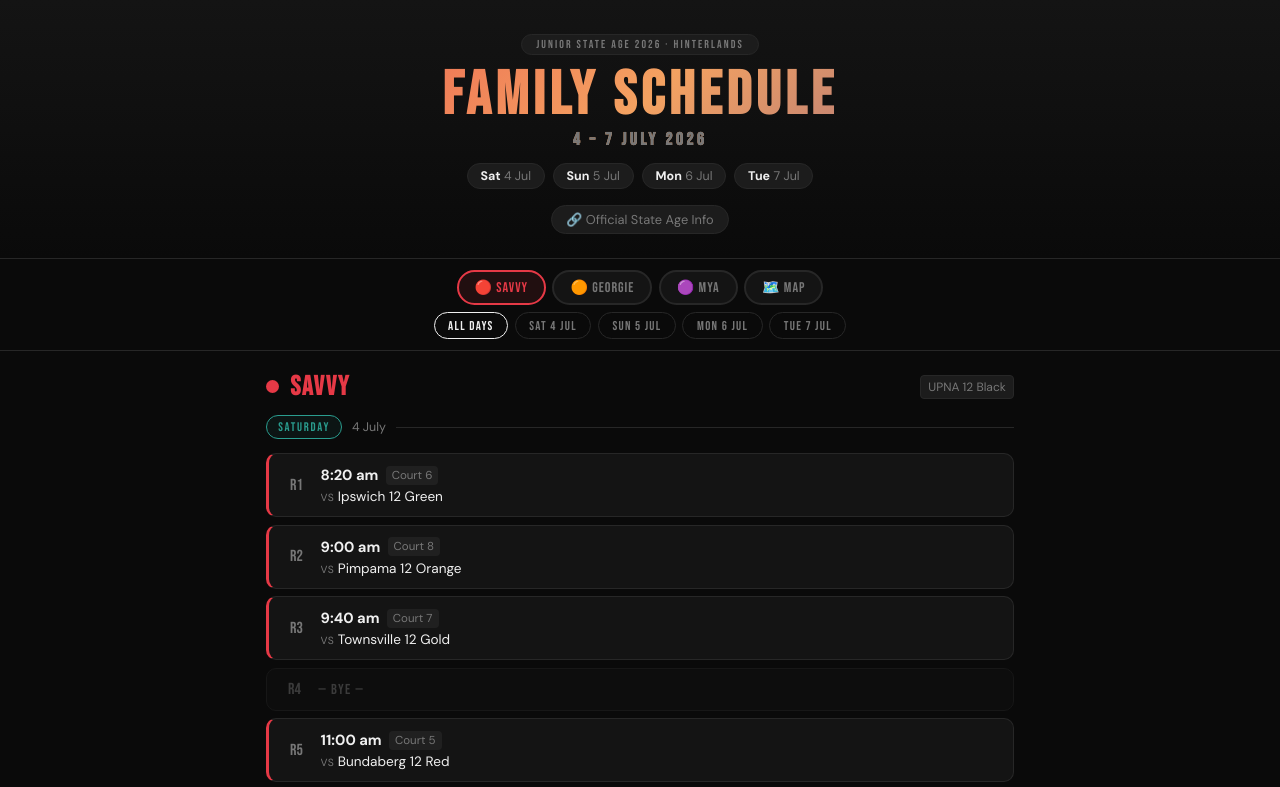
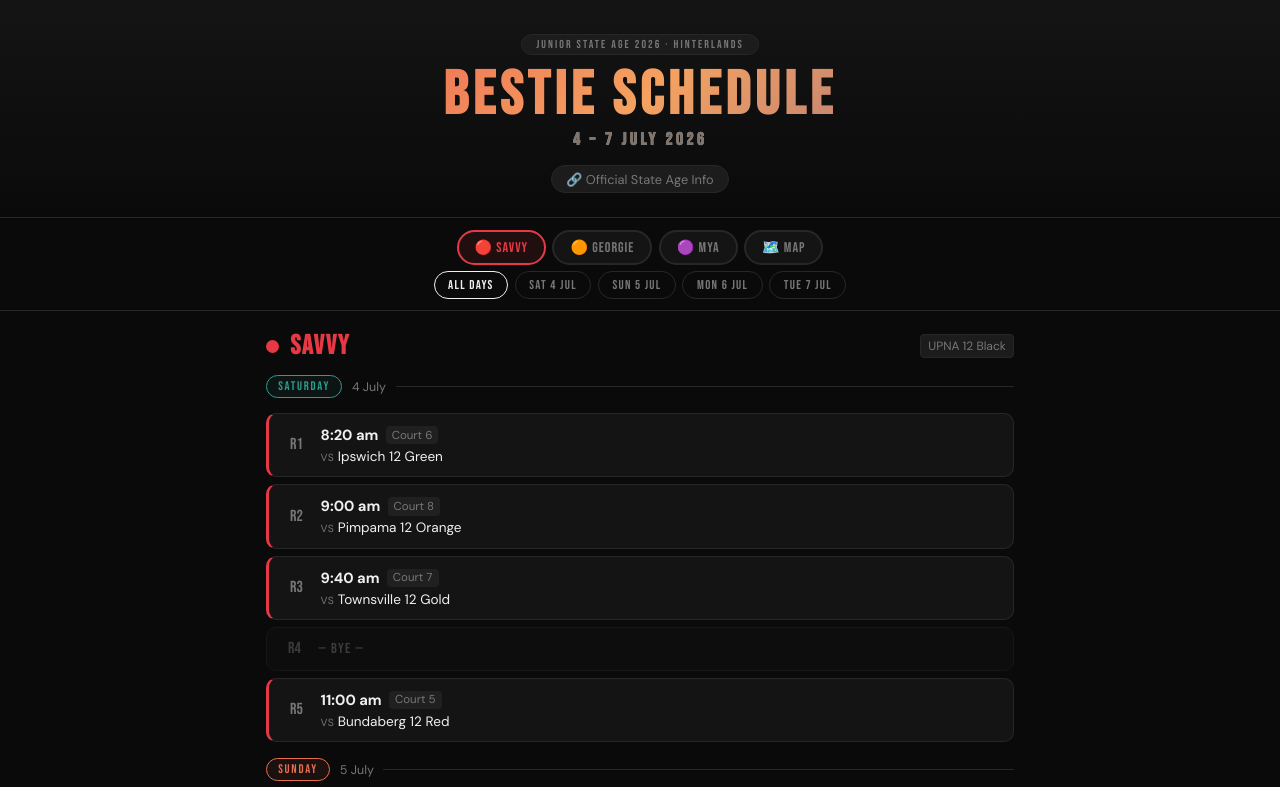
Before and after one commit to bambictz/UPNA-26, a plain HTML site: page index.html in a window 1280 px wide. Shown: the top 787 px of the page. Drawn offline with Linux system fonts and the light colour scheme.

Commit message:
Update index.html

```diff
--- a/index.html
+++ b/index.html
@@ -255,13 +255,7 @@
 
 <header>
   <div class="header-badge">JUNIOR STATE AGE 2026 · HINTERLANDS</div>
-  <h1>Family Schedule<span>4 – 7 JULY 2026</span></h1>
-  <div class="header-meta">
-    <div class="meta-pill"><strong>Sat</strong> 4 Jul</div>
-    <div class="meta-pill"><strong>Sun</strong> 5 Jul</div>
-    <div class="meta-pill"><strong>Mon</strong> 6 Jul</div>
-    <div class="meta-pill"><strong>Tue</strong> 7 Jul</div>
-  </div>
+  <h1>Bestie Schedule<span>4 – 7 JULY 2026</span></h1>
   <a class="header-link" href="https://qld.netball.com.au/junior-state-age" target="_blank">🔗 Official State Age Info</a>
 </header>
 
```
